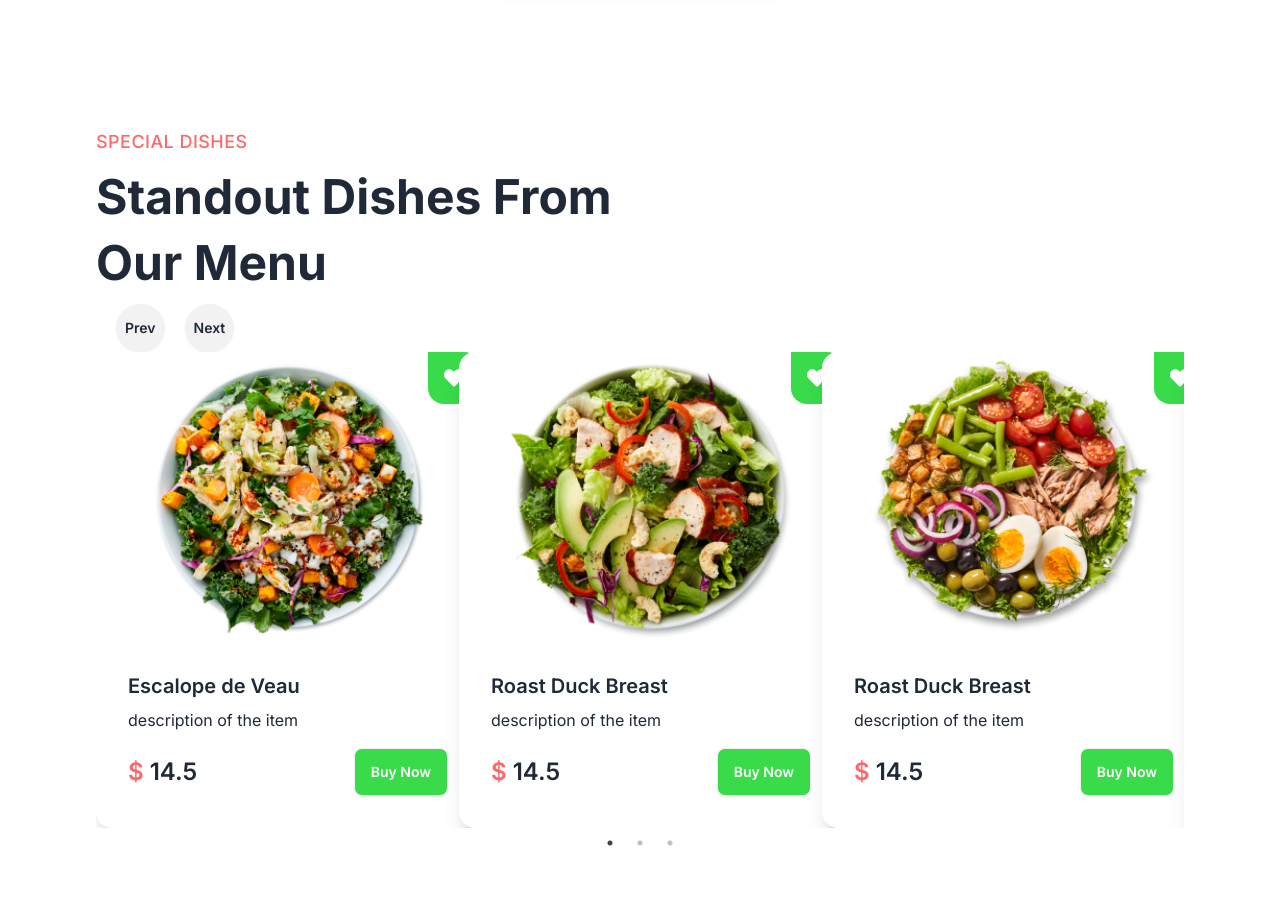
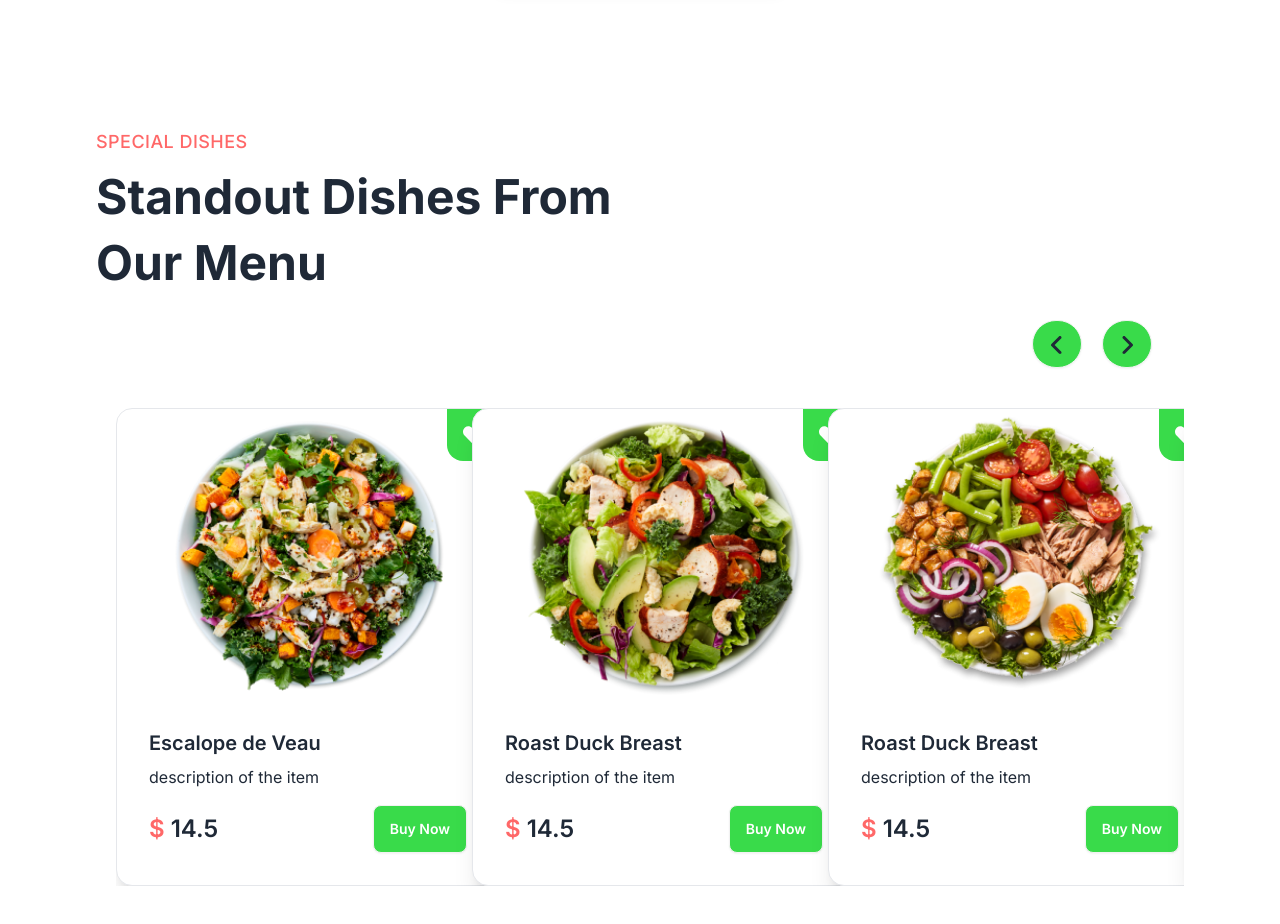
Before and after one commit to HossainRafi/Foodi, a React (Vite) app in the folder foodi-client/: page / in a window 1280 px wide. Shown: the part 1480-2404 px from the top of the page. Built offline with nearby package versions, Linux system fonts and the light colour scheme.

Commit message:
next and previous btn alignment done

```diff
--- a/foodi-client/src/components/Cards.jsx
+++ b/foodi-client/src/components/Cards.jsx
@@ -10,7 +10,7 @@ export const Cards = ({ item }) => {
   };
 
   return (
-    <div className="card bg-base-100 w-96 shadow-xl relative">
+    <div className="card bg-base-100 w-96 shadow-xl relative border">
       <div
         className={`rating gap-1 absolute right-0 top-0 p-4 heartStar bg-green ${
           isHeartFillted ? "text-rose-500" : "text-white"
--- a/foodi-client/src/pages/home/SpecialDishes.jsx
+++ b/foodi-client/src/pages/home/SpecialDishes.jsx
@@ -1,8 +1,9 @@
 import Slider from "react-slick";
+import { FaAngleLeft, FaAngleRight } from "react-icons/fa6";
 import "slick-carousel/slick/slick.css";
 import "slick-carousel/slick/slick-theme.css";
+import { Cards } from "../../components/Cards";
 import React, { useEffect, useState } from "react";
-import { Cards } from "../../components/Cards";
 
 // next arrow function
 const simpleNextArrow = (props) => {
@@ -86,30 +87,35 @@ export const SpecialDishes = () => {
   };
 
   return (
-    <div className="section-container my-20">
+    <div className="section-container my-20 relative">
       {/* heading section */}
-      <div className="text-left">
+      <div className="text-left pb-16">
         <p className="subtitle">special dishes</p>
         <h2 className="title md:w-[520px]">standout dishes from our menu</h2>
       </div>
 
-      <div>
+      {/* carousel arrow button */}
+      <div className="md:absolute right-8 top-48 md:mr-24">
         <button
           onClick={() => slider?.current?.slickPrev()}
-          className="btn p-2 rounded-full ml-5"
+          className="btn p-2 rounded-full ml-5 bg-green"
         >
-          Prev
+          <FaAngleLeft className="w-8 h-8 p-1" />
         </button>
         <button
           onClick={() => slider?.current?.slickNext()}
-          className="btn p-2 rounded-full ml-5"
+          className="btn p-2 rounded-full ml-5 bg-green"
         >
-          Next
+          <FaAngleRight className="w-8 h-8 p-1" />
         </button>
       </div>
 
       {/* carousel slider */}
-      <Slider ref={slider} {...settings}>
+      <Slider
+        ref={slider}
+        {...settings}
+        className="overflow-hidden mt-10 space-x-5"
+      >
         {recipes.map((item, i) => (
           <Cards item={item} key={i} />
         ))}
```
